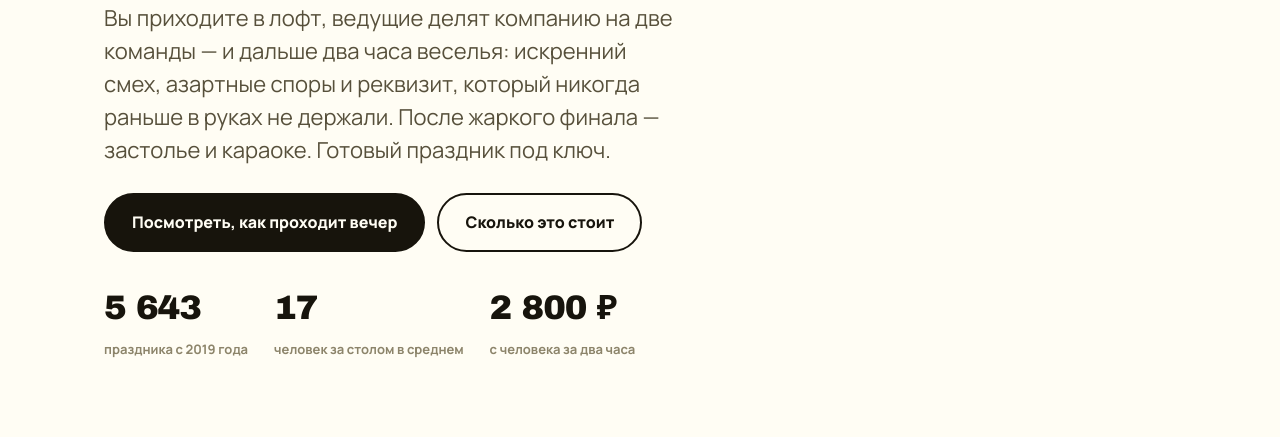
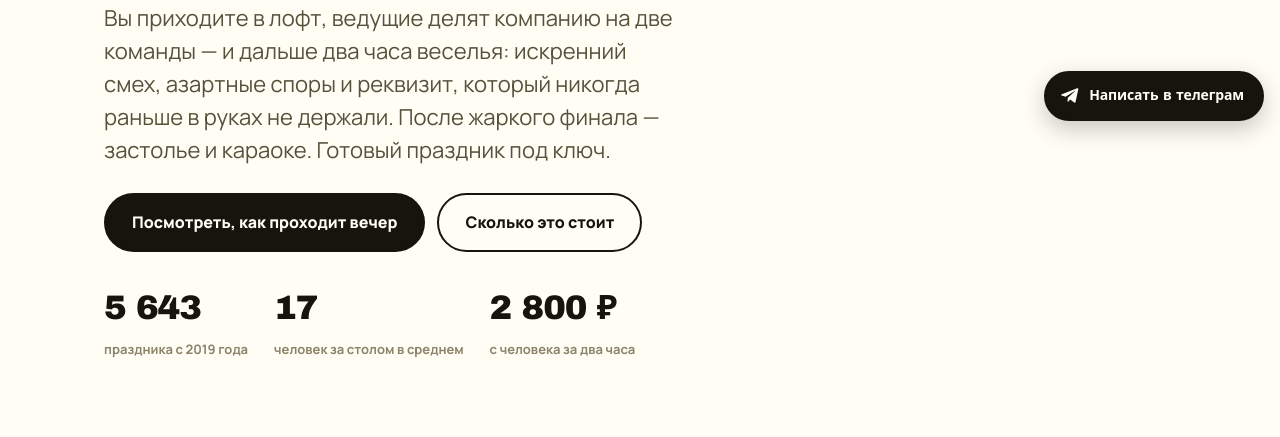
Before and after one commit to whsmotilek/hahashow, a plain HTML site: page landing/dr.html in a window 1280 px wide. Shown: the part 663-1100 px from the top of the page. Drawn offline with Linux system fonts and the light colour scheme; a web font is replaced by a local one.

Commit message:
Плавающая кнопка в телеграм на обоих лендингах
Co-Authored-By: Claude Opus 5 <noreply@anthropic.com>

```diff
--- a/landing/dr.html
+++ b/landing/dr.html
@@ -53,6 +53,26 @@ p{margin:0 0 16px;max-width:62ch}
    flex- и grid-контейнеров становятся лишним элементом: в шапке ломали
    строку, в блоке вопросов добавляли лишний интервал между вопросом и
    ответом. Гасим их — на гитхабе таких абзацев нет, и правило простаивает. */
+/* Плавающая кнопка в телеграм. Люди пишут в мессенджер охотнее, чем
+   звонят и чем заполняют форму, а на телефоне до подвала с контактами
+   ещё надо долистать. Кнопка держится в углу и не закрывает текст:
+   отступ снизу учитывает панель браузера на айфоне. */
+.float{position:fixed;right:16px;bottom:16px;z-index:60;
+  bottom:calc(16px + env(safe-area-inset-bottom,0px))}
+.float a{display:flex;align-items:center;gap:9px;text-decoration:none;
+  padding:12px 18px 12px 14px;border-radius:999px;
+  background:var(--ink);color:var(--paper);border:2px solid var(--ink);
+  font-family:var(--serif);font-weight:800;font-size:14px;letter-spacing:-.01em;
+  box-shadow:0 8px 24px rgba(0,0,0,.22);white-space:nowrap}
+.float a:hover{transform:translateY(-2px)}
+.float a{transition:transform .16s ease}
+.float svg{width:20px;height:20px;flex:0 0 20px;display:block}
+/* На узком экране подпись мешает — остаётся один значок. */
+@media(max-width:520px){
+  .float a{padding:14px;gap:0}
+  .float .float-t{display:none}
+}
+@media(prefers-reduced-motion:reduce){.float a{transition:none}}
 p:empty{display:none}
 .top-cta{display:flex;align-items:center;gap:14px}
 .top-brand{display:flex;align-items:center}
@@ -668,6 +688,16 @@ section[id], [id="zayavka"], [id="vecher"], [id="raschet"], [id="final"],
   </div>
 </footer>
 
+<div class="float">
+  <a href="https://t.me/hahashow_msk_spb" target="_blank" rel="noopener"
+     aria-label="Написать нам в телеграм">
+    <svg viewBox="0 0 24 24" aria-hidden="true" focusable="false"><path fill="currentColor"
+      d="M21.9 4.3 18.7 19c-.2 1-.9 1.3-1.7.8l-4.7-3.5-2.3 2.2c-.3.3-.5.5-1 .5l.4-4.9 8.9-8c.4-.3-.1-.5-.6-.2L6.7 12.9l-4.7-1.5c-1-.3-1-1 .2-1.5l18.4-7.1c.9-.3 1.6.2 1.3 1.5z"/></svg>
+    <span class="float-t">Написать в телеграм</span>
+  </a>
+</div>
+
+
 <script>
 (function(){
   var reduce = window.matchMedia('(prefers-reduced-motion: reduce)').matches;
```
Also changed, not shown: landing/korporativ.html (+30 -0 lines).
